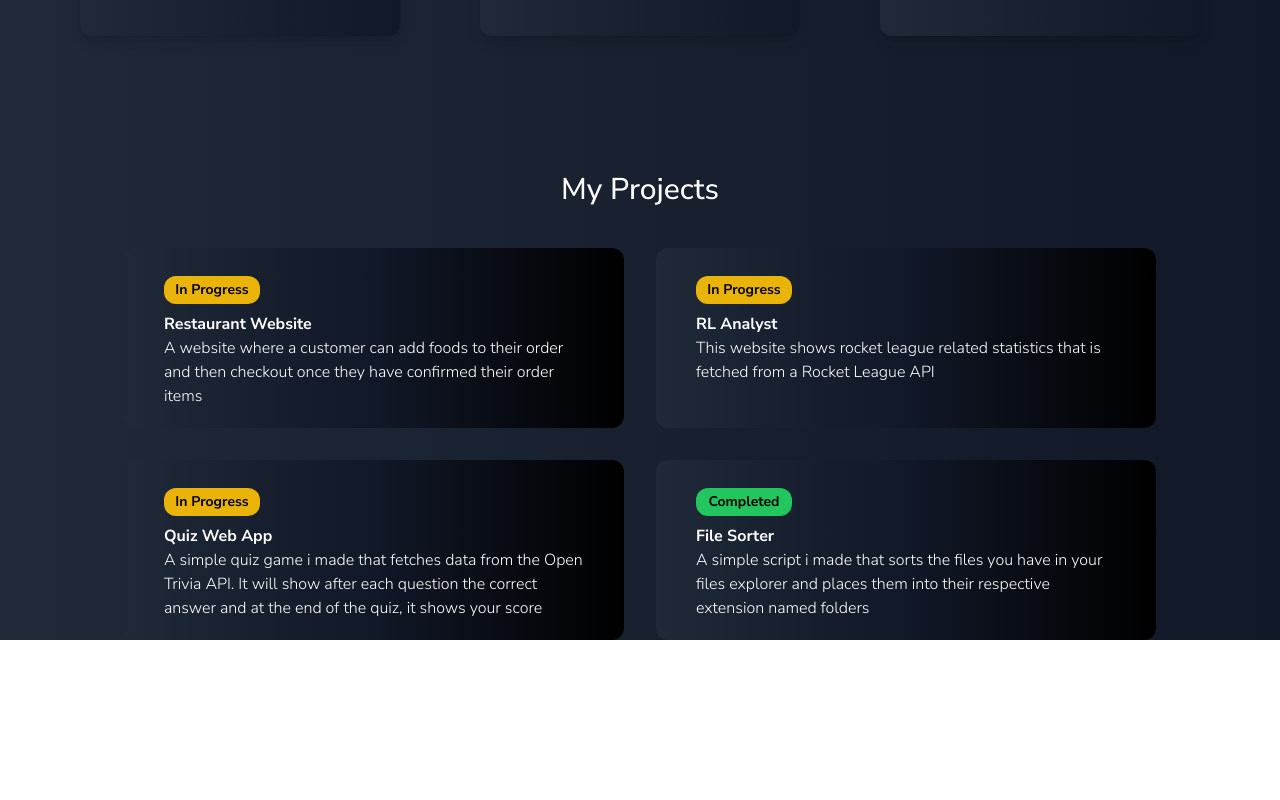
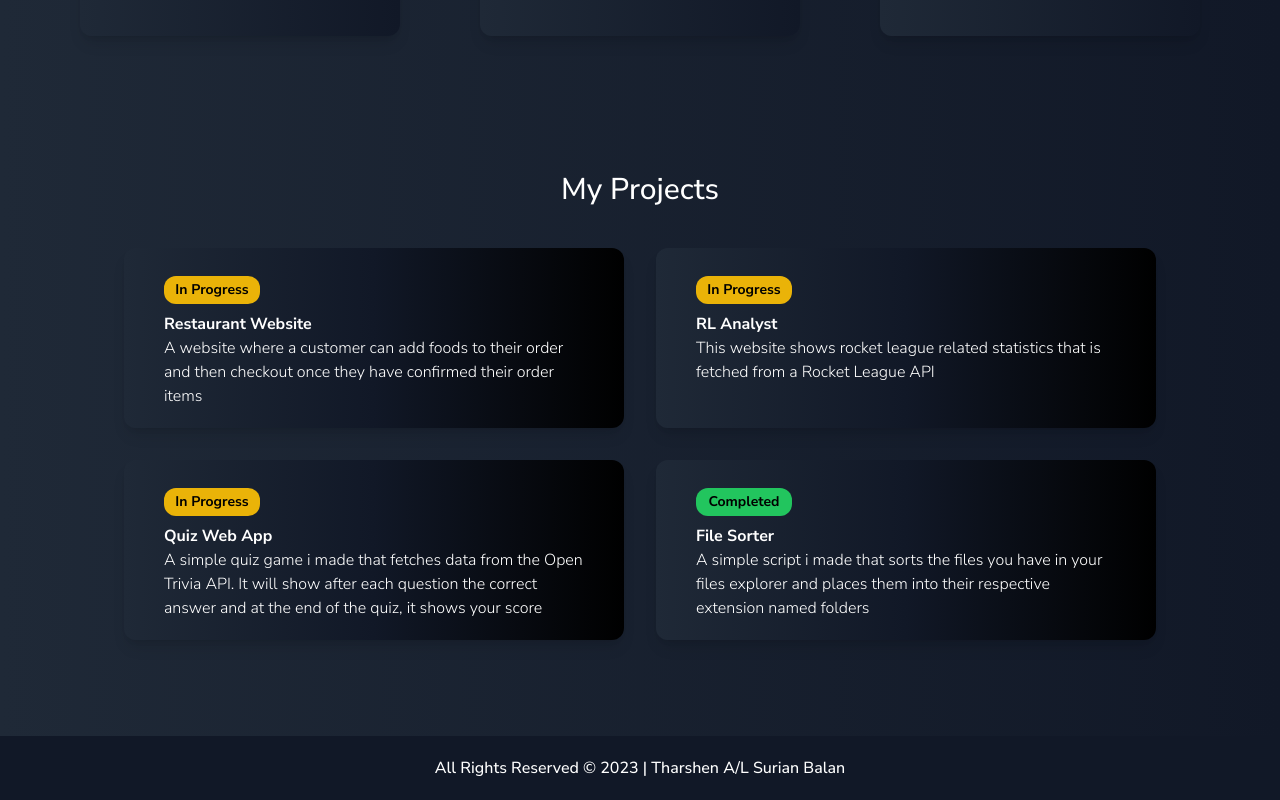
Before and after one commit to Tharshen2124/Portfolio, a Next.js app: page / in a window 1280 px wide. Shown: the part 996-1796 px from the top of the page. Before the commit the page ends 1636 px from the top, so only its background shows below. Built offline with nearby package versions, Linux system fonts and the light colour scheme.

Commit message:
feat: add a footer

```diff
--- /dev/null
+++ b/src/components/organisms/Footer.jsx
@@ -0,0 +1,7 @@
+export default function Footer() {
+  return (
+    <footer className="bg-gray-900 w-full py-5 mt-24 flex">
+        <p className="mx-auto">All Rights Reserved &#169; 2023 | Tharshen A/L Surian Balan</p>
+    </footer>
+  )
+}
--- a/src/components/organisms/Projects.jsx
+++ b/src/components/organisms/Projects.jsx
@@ -5,22 +5,22 @@ export default function Projects() {
     <section className="">
         <h2 className=" text-3xl text-center">My Projects</h2>
         <div className="flex flex-wrap justify-center gap-8 mt-10">
-            <div className="w-[500px] py-5 px-10 rounded-xl bg-gradient-to-r from-gray-800 via-gray-900 to-black">
+            <div className="w-[500px] py-5 px-10 rounded-xl bg-gradient-to-r from-gray-800 via-gray-900 to-black shadow-lg">
             <div className="bg-yellow-500 text-black font-bold text-sm rounded-xl w-24 text-center py-1 my-2">In Progress</div>
                 <h1 className="font-bold">Restaurant Website</h1>
                 <p className="font-[300]">A website where a customer can add foods to their order and then checkout once they have confirmed their order items</p>
             </div>
-            <div className="w-[500px] py-5 px-10 rounded-xl bg-gradient-to-r from-gray-800 via-gray-900 to-black">
+            <div className="w-[500px] py-5 px-10 rounded-xl bg-gradient-to-r from-gray-800 via-gray-900 to-black shadow-lg">
             <div className="bg-yellow-500 text-black font-bold text-sm rounded-xl w-24 text-center py-1 my-2">In Progress</div>
                 <h1 className="font-bold">RL Analyst</h1>
                 <p className="font-[300]">This website shows rocket league related statistics that is fetched from a Rocket League API</p>
             </div>
-            <div className="w-[500px] py-5 px-10 rounded-xl bg-gradient-to-r from-gray-800 via-gray-900 to-black">
+            <div className="w-[500px] py-5 px-10 rounded-xl bg-gradient-to-r from-gray-800 via-gray-900 to-black shadow-lg">
             <div className="bg-yellow-500 text-black font-bold text-sm rounded-xl w-24 text-center py-1 my-2">In Progress</div>
                 <h1 className="font-bold">Quiz Web App</h1>
                 <p className="font-[300]">A simple quiz game i made that fetches data from the Open Trivia API. It will show after each question the correct answer and at the end of the quiz, it shows your score</p>
             </div>
-            <div className="w-[500px] py-5 px-10 rounded-xl bg-gradient-to-r from-gray-800 via-gray-900 to-black">
+            <div className="w-[500px] py-5 px-10 rounded-xl bg-gradient-to-r from-gray-800 via-gray-900 to-black shadow-lg">
             <div className="bg-green-500 text-black font-bold text-sm rounded-xl w-24 text-center py-1 my-2">Completed</div>
                 <h1 className="font-bold">File Sorter</h1>
                 <p className="font-[300]">A simple script i made that sorts the files you have in your files explorer and places them into their respective extension named folders</p>
--- a/src/pages/index.jsx
+++ b/src/pages/index.jsx
@@ -1,4 +1,5 @@
 import Achievements from "@/components/organisms/Achievements";
+import Footer from "@/components/organisms/Footer";
 import Header from "@/components/organisms/Header";
 import Projects from "@/components/organisms/Projects";
 
@@ -8,6 +9,7 @@ export default function Home() {
       <Header />
       <Achievements />
       <Projects/>
+      <Footer />
     </>
   );
 }
```
